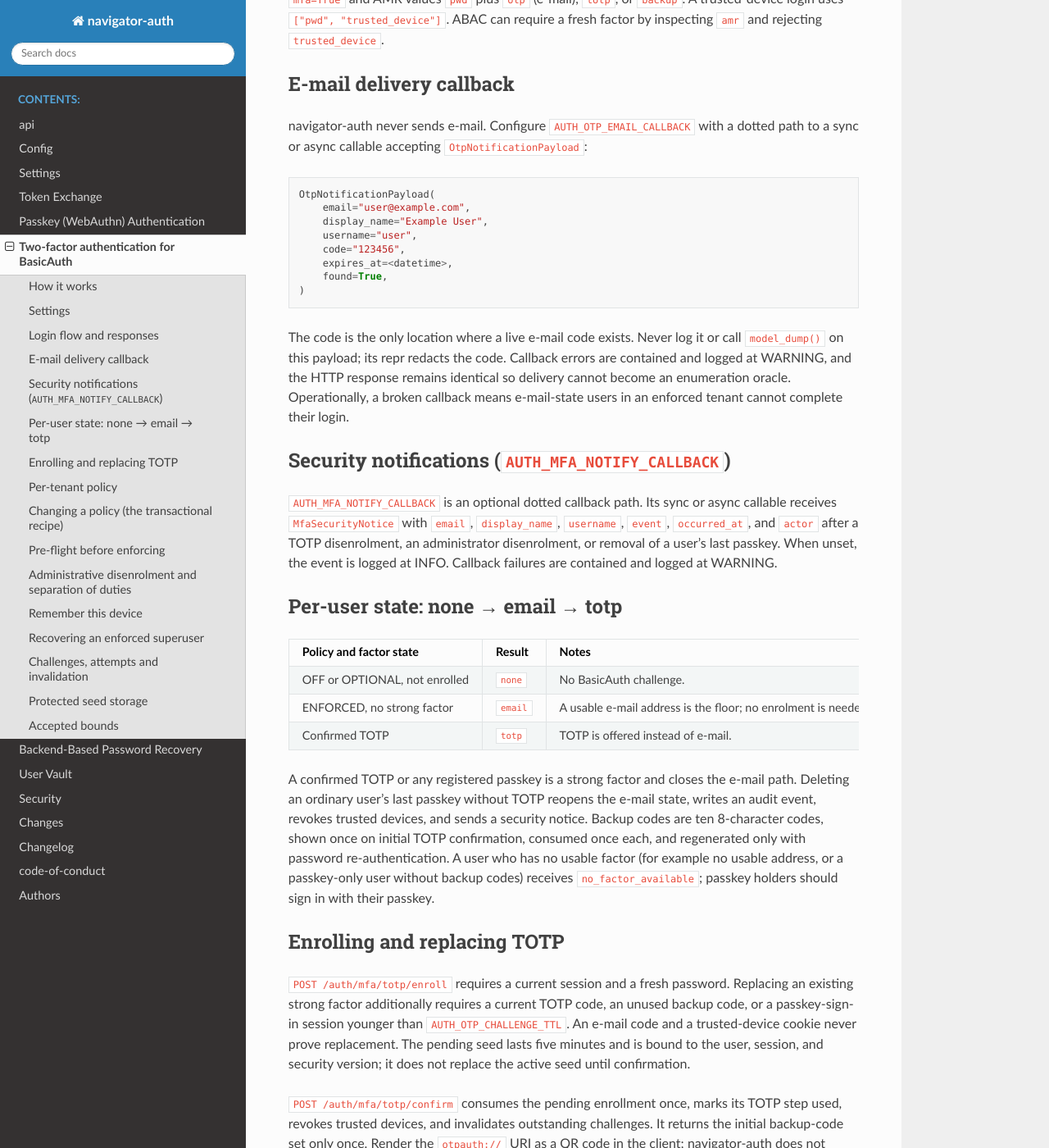
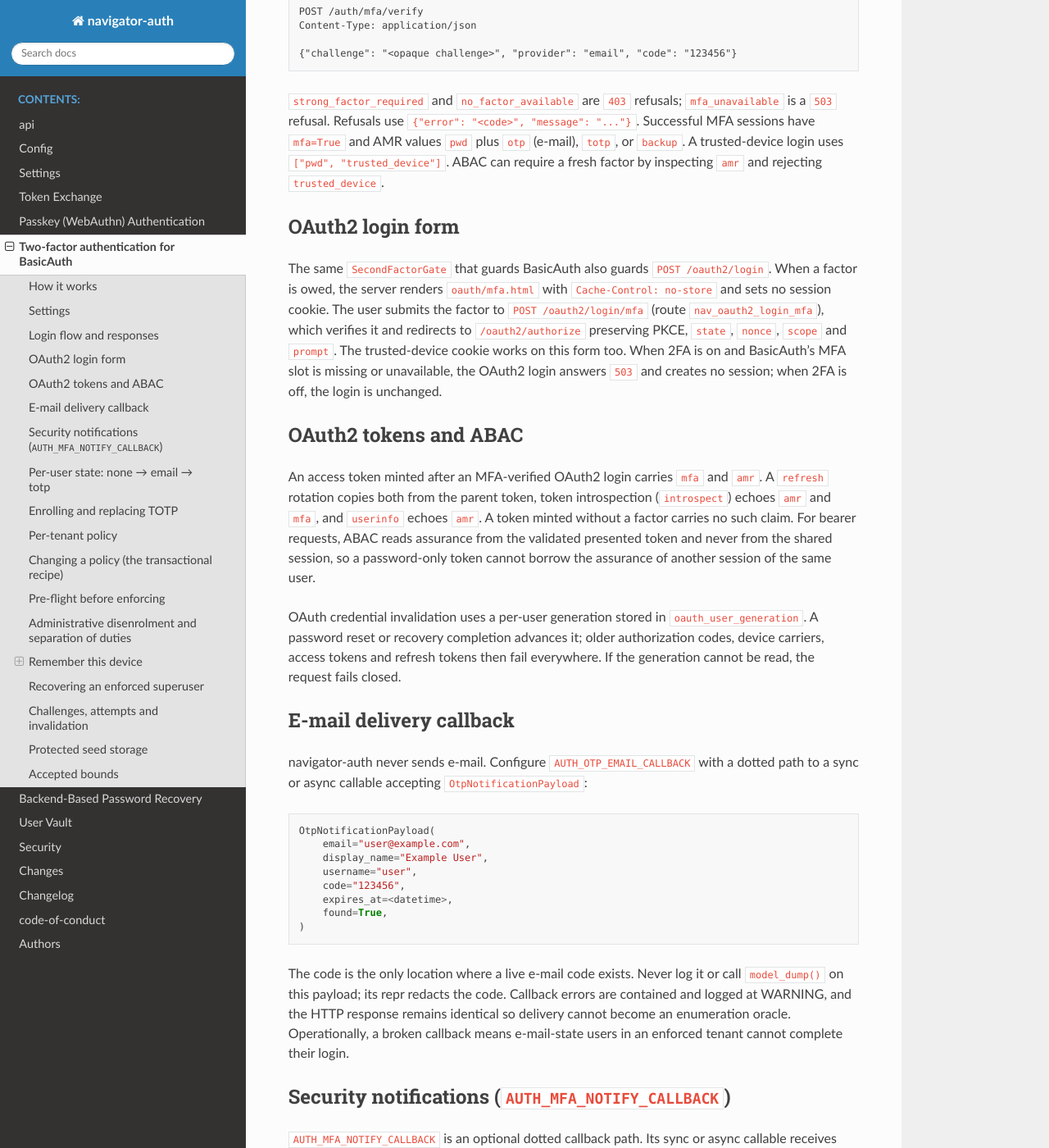
Before and after one commit to phenobarbital/navigator-auth, a Sphinx documentation site: the page built from docs/two_factor_auth.rst, in a window 1280 px wide and 1400 px high, scrolled down 2238 px. Shown: the whole window at 82% size. Built offline with Sphinx 7.4.7 and the Read the Docs theme 3.1.0, drawn with Linux system fonts in a browser that asks for light colours; some of the changed text lies outside the part shown.

Commit message:
docs(basicauth-otp-2fa-review-fixes): TASK-188 — 2FA guide and CHANGELOG 0.30.0
Co-Authored-By: Claude Sonnet 5.5 <noreply@anthropic.com>

```diff
--- a/docs/two_factor_auth.rst
+++ b/docs/two_factor_auth.rst
@@ -22,8 +22,10 @@ identity provider owns that policy.
 The global switch is ``AUTH_BASIC_2FA_ENABLED``. At its default ``False`` value,
 the BasicAuth login path is unchanged. When enabled, missing MFA tables, Redis or
 Postgres failures, or an unset ``AUTH_OTP_SECRET`` make every BasicAuth login fail
-closed with ``mfa_unavailable``. Startup still succeeds so the deployment can be
-repaired without masking the outage.
+closed with ``mfa_unavailable``. Startup still succeeds, and availability heals
+without a restart: the first MFA decision after ``AUTH_MFA_RETRY_INTERVAL`` seconds
+rebuilds the services (one rebuild at a time). A missing ``AUTH_OTP_SECRET`` or
+``authdb`` pool is a permanent misconfiguration and is never retried.
 
 Settings
 --------
@@ -43,6 +45,8 @@ Setting                                  Default            Meaning
 ``AUTH_MFA_BACKUP_CODE_COUNT``           ``10``             Backup codes issued per set.
 ``AUTH_MFA_BACKUP_CODE_LENGTH``          ``8``              Characters in each backup code.
 ``AUTH_MFA_NOTIFY_CALLBACK``             unset              Dotted callback path receiving ``MfaSecurityNotice``.
+``AUTH_MFA_RETRY_INTERVAL``              ``15``             Seconds between rebuilds of unavailable MFA services.
+``AUTH_MFA_LOCK_TIMEOUT``                ``5.0``            Seconds to wait for the per-user lock; a timeout is ``mfa_unavailable``.
 ======================================== ================== ===============================================
 
 Unlike password recovery, both OTP rate limiters refuse the request if Redis is
@@ -86,6 +90,33 @@ Submit the factor to ``POST /auth/mfa/verify`` using ``challenge``, ``provider``
 ``mfa=True`` and AMR values ``pwd`` plus ``otp`` (e-mail), ``totp``, or
 ``backup``. A trusted-device login uses ``["pwd", "trusted_device"]``. ABAC can
 require a fresh factor by inspecting ``amr`` and rejecting ``trusted_device``.
+
+OAuth2 login form
+-----------------
+
+The same ``SecondFactorGate`` that guards BasicAuth also guards ``POST /oauth2/login``.
+When a factor is owed, the server renders ``oauth/mfa.html`` with
+``Cache-Control: no-store`` and sets no session cookie. The user submits the factor to
+``POST /oauth2/login/mfa`` (route ``nav_oauth2_login_mfa``), which verifies it and
+redirects to ``/oauth2/authorize`` preserving PKCE, ``state``, ``nonce``, ``scope`` and
+``prompt``. The trusted-device cookie works on this form too. When 2FA is on and
+BasicAuth's MFA slot is missing or unavailable, the OAuth2 login answers ``503`` and
+creates no session; when 2FA is off, the login is unchanged.
+
+OAuth2 tokens and ABAC
+----------------------
+
+An access token minted after an MFA-verified OAuth2 login carries ``mfa`` and ``amr``.
+A ``refresh`` rotation copies both from the parent token, token introspection
+(``introspect``) echoes ``amr`` and ``mfa``, and ``userinfo`` echoes ``amr``. A token
+minted without a factor carries no such claim. For bearer requests, ABAC reads
+assurance from the validated presented token and never from the shared session, so a
+password-only token cannot borrow the assurance of another session of the same user.
+
+OAuth credential invalidation uses a per-user generation stored in
+``oauth_user_generation``. A password reset or recovery completion advances it; older
+authorization codes, device carriers, access tokens and refresh tokens then fail
+everywhere. If the generation cannot be read, the request fails closed.
 
 E-mail delivery callback
 ------------------------
@@ -135,7 +166,9 @@ e-mail path. Deleting an ordinary user's last passkey without TOTP reopens the
 e-mail state, writes an audit event, revokes trusted devices, and sends a security
 notice. Backup codes are ten 8-character codes, shown once on initial TOTP
 confirmation, consumed once each, and regenerated only with password
-re-authentication. A user who has no usable factor (for example no usable address,
+re-authentication **and** fresh proof of a strong factor (a current TOTP code, an
+unused backup code, or a fresh passkey session); without the proof
+``POST /auth/mfa/backup-codes`` answers ``403`` ``strong_factor_proof_required``. A user who has no usable factor (for example no usable address,
 or a passkey-only user without backup codes) receives ``no_factor_available``;
 passkey holders should sign in with their passkey.
 
@@ -237,6 +270,19 @@ trusted devices. A global-logout revocation hook exists, but there is no
 "logout everywhere" endpoint yet; logging out of one session does not revoke
 devices.
 
+Credential changes
+~~~~~~~~~~~~~~~~~~
+
+A credential change, its security-version bump, the trusted-device revocation and the
+audit row happen in one transaction. When 2FA is on and MFA is unavailable, the change
+is refused with ``503`` ``mfa_unavailable``; if the stored password hash changed
+underneath the request, it answers ``409`` ``credentials_changed``. An administrator
+``password_reset`` now also ends the target user's sessions and tokens. Recovery
+completion records its single-use confirmation in ``recovery_confirm_consumptions`` in
+the same transaction, and a failure to revoke sessions and tokens rolls the password
+change back (``503``, password unchanged). Self-service ``password_change`` still does
+not revoke the user's other sessions.
+
 Recovering an enforced superuser
 --------------------------------
 
@@ -263,9 +309,14 @@ refuses verification.
 Protected seed storage
 ----------------------
 
-TOTP seeds are sealed by the vault kernel in ``auth.user_vault_secrets`` beneath
-the reserved ``mfa:`` prefix using MFA-specific associated data, so a copied seed
-cannot be opened. The session-vault HTTP API rejects ``mfa:`` keys and hides them
+TOTP seeds are sealed by the vault kernel in their own table, ``auth.user_mfa_secrets``,
+whose identity columns ``(user_id, provider, key)`` are the seed's associated data, so a
+copied seed cannot be opened. Migration ``002_mfa_secrets.sql`` moves existing ``mfa:``
+rows out of ``auth.user_vault_secrets``. Master-key rotation re-seals them through the
+``mfa`` target of the ``navigator_session.vault_targets`` entry point
+(``mfa = "navigator_auth.mfa.targets:factory"``). Entry points are read from installed
+metadata, so reinstall the package (``uv pip install -e .``) for ``navigator-vault`` to
+discover the target. The session-vault HTTP API rejects ``mfa:`` keys and hides them
 from listings; the session-vault loader never decrypts them. Verification can read
 a seed without a session, but any vault error refuses the login.
 
```
Also changed, not shown: CHANGELOG.md (+19 -0 lines), 1 other file.
